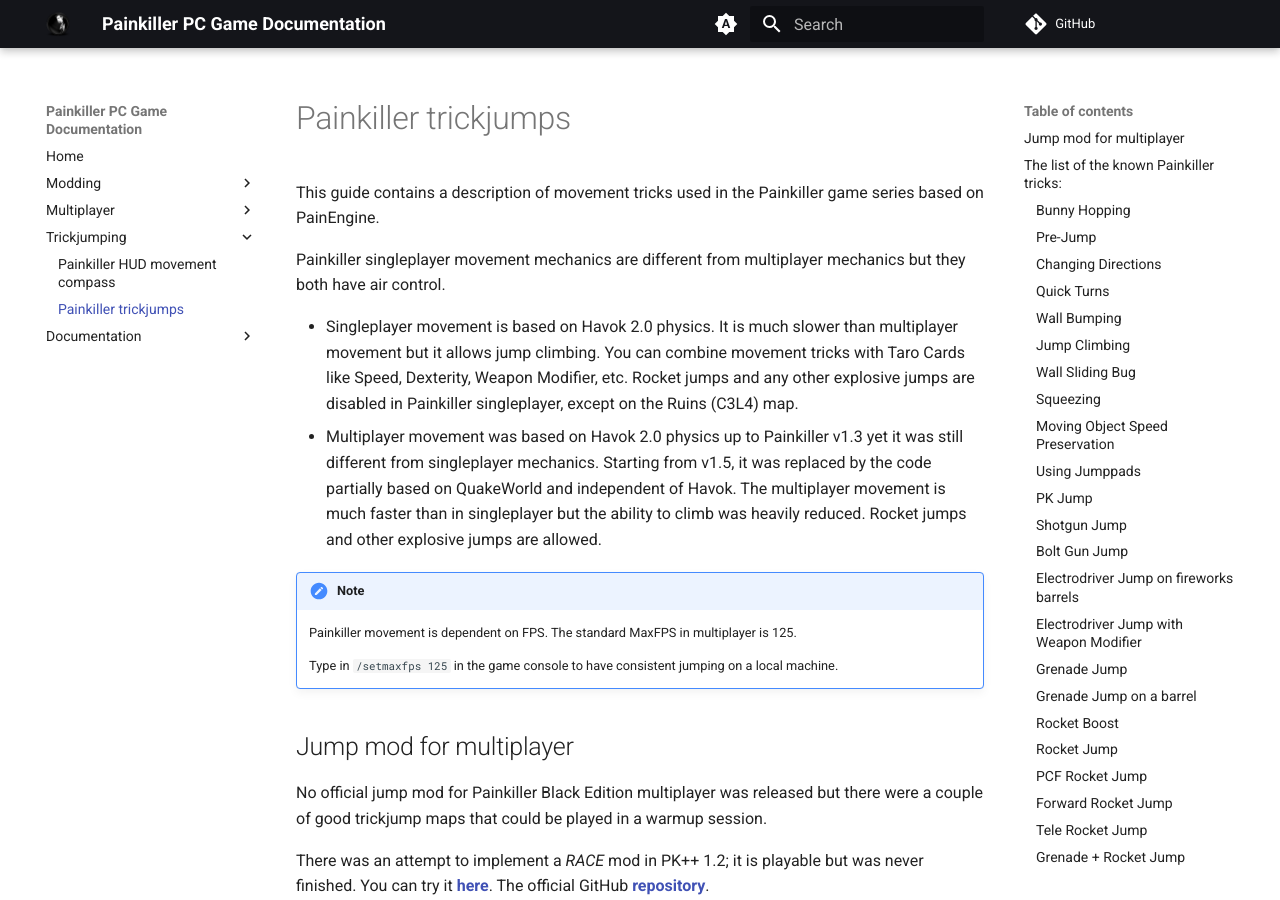
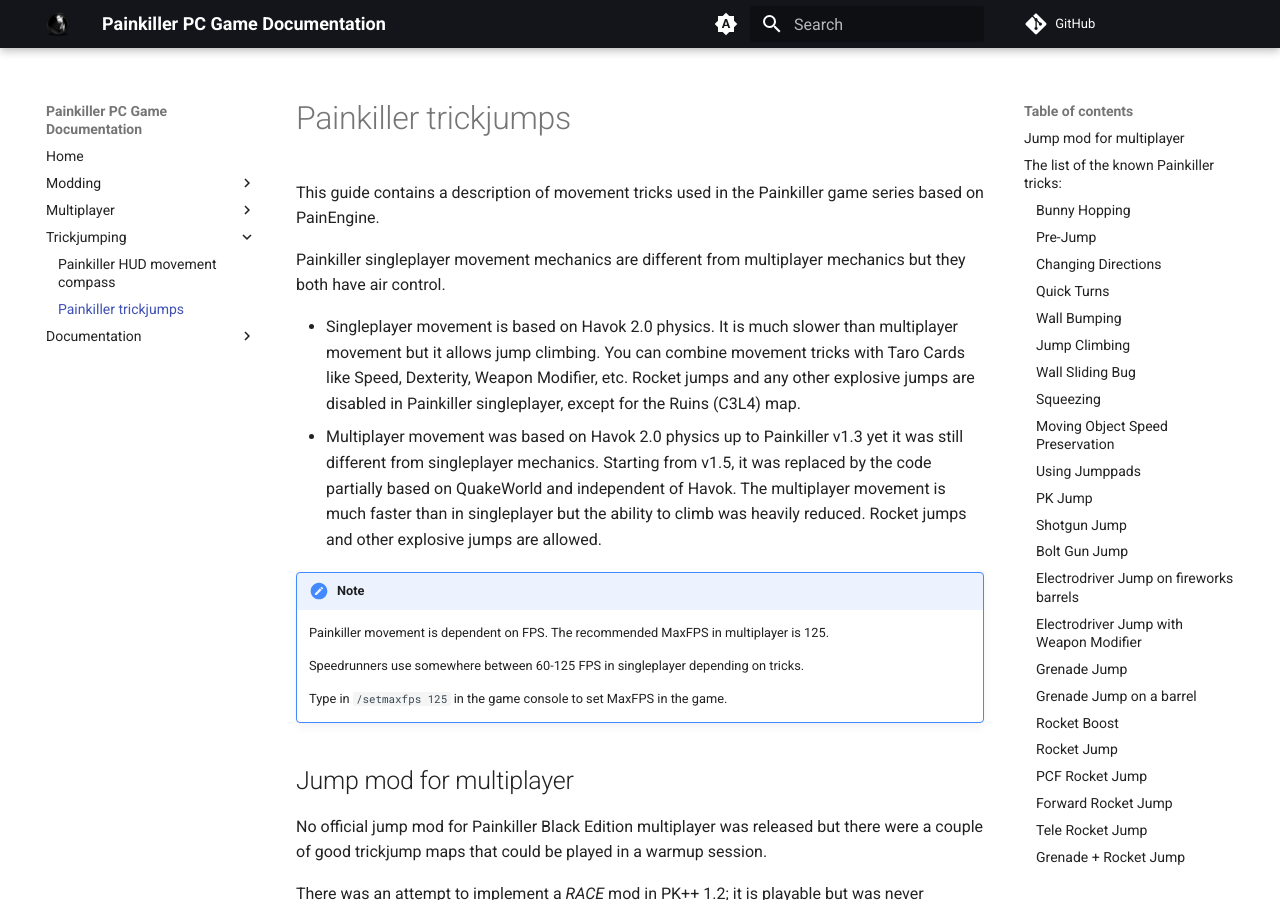
Before and after one commit to t3r6/pkdocs, an MkDocs documentation site: the page built from docs/guides/trickjumping/pk-trickjumps.md, in a window 1280 px wide and 900 px high. Built offline with MkDocs 1.6.1 and Material for MkDocs 9.7.7, drawn with Linux system fonts in a browser that asks for light colours; comment, search, counter and statistics services are not loaded; some of the changed text lies outside the part shown.

Commit message:
docs: Trickjumps additions and fixes

```diff
--- a/docs/guides/trickjumping/pk-trickjumps.md
+++ b/docs/guides/trickjumping/pk-trickjumps.md
@@ -4,13 +4,15 @@
 
 Painkiller singleplayer movement mechanics are different from multiplayer mechanics but they both have air control.
 
-* Singleplayer movement is based on Havok 2.0 physics. It is much slower than multiplayer movement but it allows jump climbing. You can combine movement tricks with Taro Cards like Speed, Dexterity, Weapon Modifier, etc. Rocket jumps and any other explosive jumps are disabled in Painkiller singleplayer, except on the Ruins (C3L4) map.
+* Singleplayer movement is based on Havok 2.0 physics. It is much slower than multiplayer movement but it allows jump climbing. You can combine movement tricks with Taro Cards like Speed, Dexterity, Weapon Modifier, etc. Rocket jumps and any other explosive jumps are disabled in Painkiller singleplayer, except for the Ruins (C3L4) map.
 * Multiplayer movement was based on Havok 2.0 physics up to Painkiller v1.3 yet it was still different from singleplayer mechanics. Starting from v1.5, it was replaced by the code partially based on QuakeWorld and independent of Havok. The multiplayer movement is much faster than in singleplayer but the ability to climb was heavily reduced. Rocket jumps and other explosive jumps are allowed.
 
 !!! Note
-    Painkiller movement is dependent on FPS. The standard MaxFPS in multiplayer is 125.
+    Painkiller movement is dependent on FPS. The recommended MaxFPS in multiplayer is 125.
 
-    Type in `/setmaxfps 125` in the game console to have consistent jumping on a local machine.
+    Speedrunners use somewhere between 60-125 FPS in singleplayer depending on tricks.
+
+    Type in `/setmaxfps 125` in the game console to set MaxFPS in the game.
 
 ## Jump mod for multiplayer
 
@@ -82,9 +84,13 @@
 
 ### Squeezing
 
-This trick only works under 60 FPS.
+You can squeeze your hitbox between objects. This trick is FPS dependent and only works at 60 FPS and lower.
 
 <iframe width="560" height="315" src="https://www.youtube-nocookie.com/embed/ZVveQkPIQmI?si=gVyXHN_FYUXMUBII&amp;start=26" title="YouTube video player" frameborder="0" allow="accelerometer; autoplay; clipboard-write; encrypted-media; gyroscope; picture-in-picture; web-share" referrerpolicy="strict-origin-when-cross-origin" allowfullscreen></iframe>
+
+If you have more than 120 FPS, you won't be able to get out of that secret in C6L2 Loony Park.
+
+<iframe width="560" height="315" src="https://www.youtube-nocookie.com/embed/gaZ3ICRWWeY?si=F01TOIwcp-4SiieM&amp;start=30" title="YouTube video player" frameborder="0" allow="accelerometer; autoplay; clipboard-write; encrypted-media; gyroscope; picture-in-picture; web-share" referrerpolicy="strict-origin-when-cross-origin" allowfullscreen></iframe>
 
 ### Moving Object Speed Preservation
 
@@ -97,7 +103,7 @@
 Jumppads will transfer all your input speed to the jump speed. The faster you be before landing on a jumppad, the longer distance it will push you out.
 
 !!! Note
-    It is worth mentioning that there is air control in Painkiller if you are launched in the air with some horizontal speed. However, if you are launched with zero horizontal speed, air control does not work. This is the reason for a problem when you can be locked up jumping on a jumppad and can do nothing about it and, unlike in Quake, jumppads in Painkiller do not absorb the fall damage.
+    It is worth mentioning that there is air control in Painkiller if you are launched in the air with some horizontal speed. However, if you are launched with zero horizontal speed, the air control does not work. This is the reason for a problem when you can be locked up jumping on a jumppad and can do nothing about it and, unlike in Quake, jumppads in Painkiller do not absorb the fall damage.
 
 <iframe width="560" height="315" src="https://www.youtube-nocookie.com/embed/xRNX5zgOoPY?si=BfPHcsyaTgG1EYvR" title="YouTube video player" frameborder="0" allow="accelerometer; autoplay; clipboard-write; encrypted-media; gyroscope; picture-in-picture; web-share" allowfullscreen></iframe>
 
@@ -244,7 +250,7 @@
 
 ## Additions
 
-You can see in some Painkiller videos that the first Painkiller weapon (the primary fire) is used in reaching heights during jump climbing. In reality, the primary Painkiller fire (Pain) in the default Painkiller Black Edition setup, does not give you any boost.
+You can see in some Painkiller videos that the first Painkiller weapon (the primary fire) is used in reaching heights during jump climbing. In reality, the primary Painkiller fire (Pain) in the default Painkiller Black Edition setup does not give you any boost.
 
 <iframe width="560" height="315" src="https://www.youtube-nocookie.com/embed/4JIGg8McPg0?si=E7A0AFWqpnmSoy63&amp;start=865" title="YouTube video player" frameborder="0" allow="accelerometer; autoplay; clipboard-write; encrypted-media; gyroscope; picture-in-picture; web-share" allowfullscreen></iframe>
 
```
Also changed, not shown: other parts of docs/guides/trickjumping/pk-trickjumps.md (+1 -1 lines).
